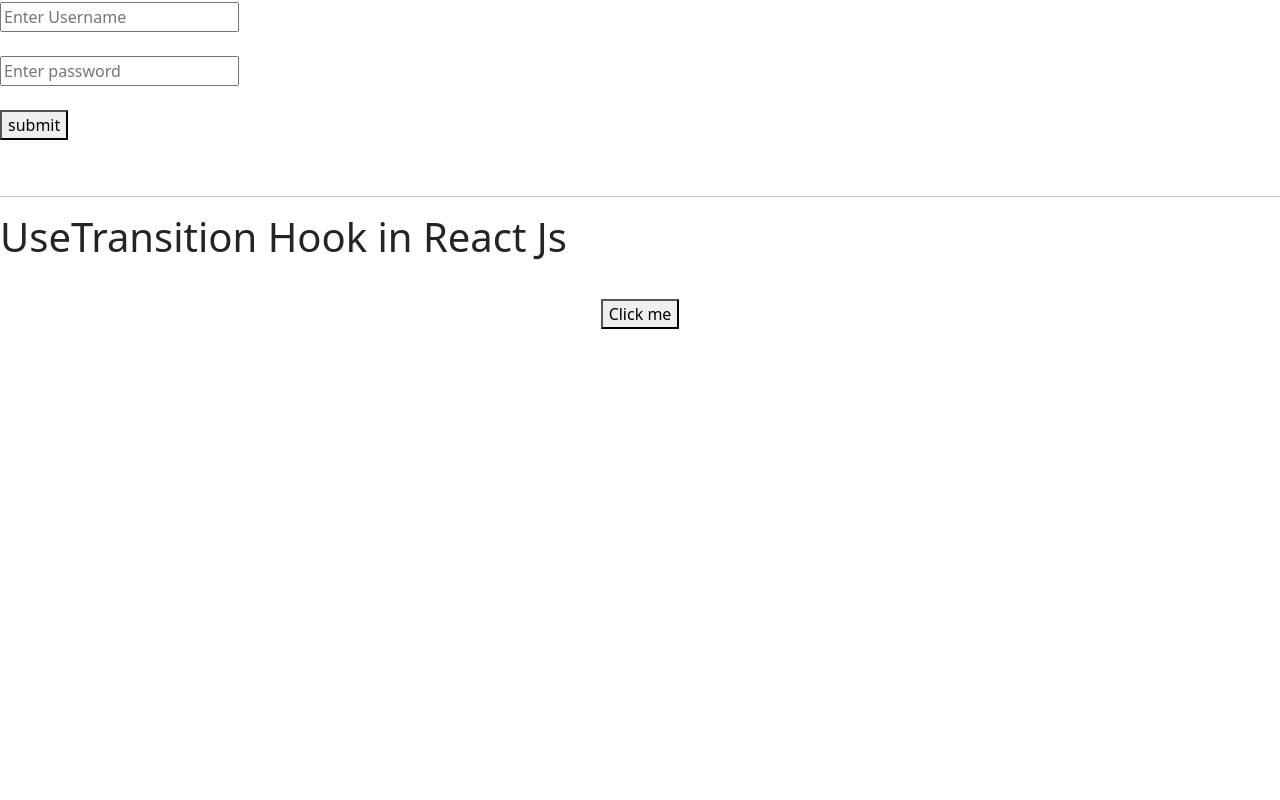
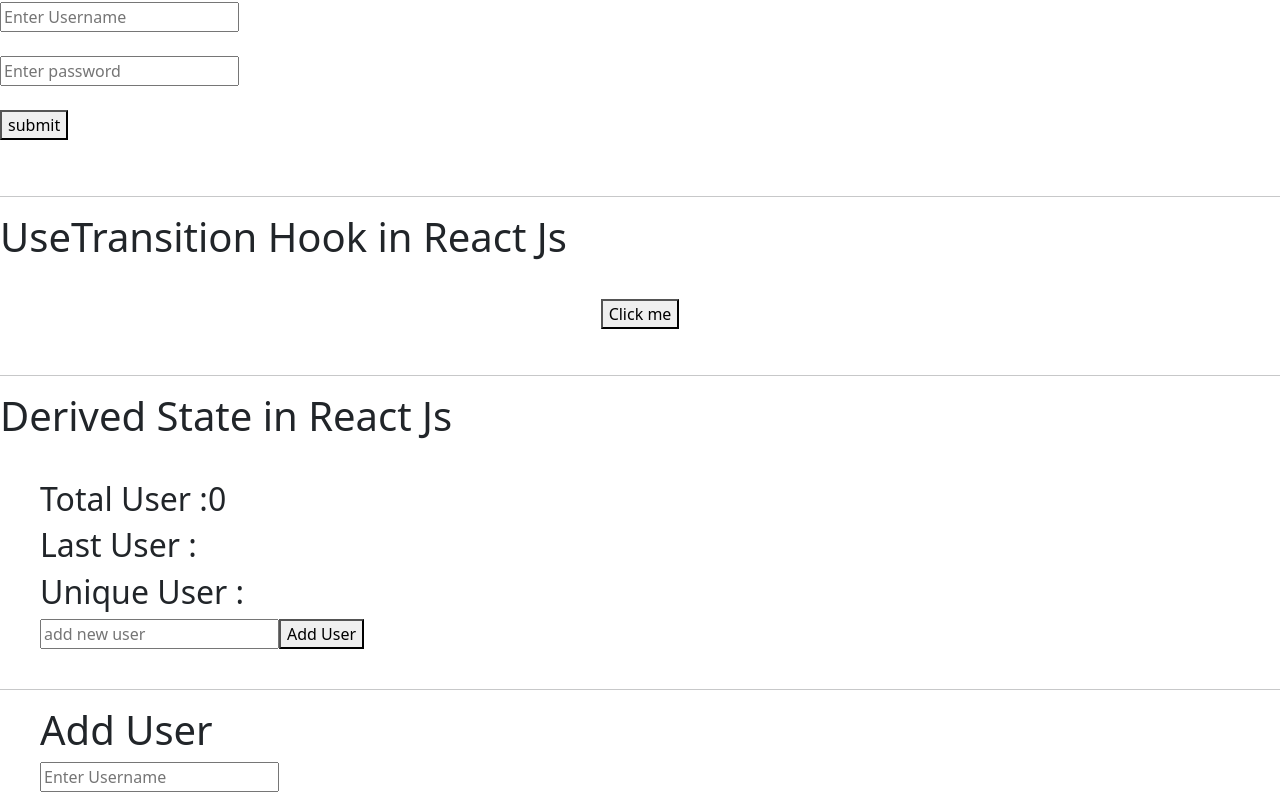
Before and after one commit to prachipundir29/react-project, a React app in the folder basic-react-practice/react-blog2/: page / in a window 1280 px wide. Shown: the part 6028-6828 px from the top of the page. Before the commit the page ends 6387 px from the top, so only its background shows below. Built offline with nearby package versions, Linux system fonts and the light colour scheme; the HTML template or start-up script is replaced by a standard one.

Commit message:
Lifting State Up

```diff
--- a/basic-react-practice/react-blog2/src/App.jsx
+++ b/basic-react-practice/react-blog2/src/App.jsx
@@ -15,6 +15,8 @@ import ParentComponent from "./Components/ParentComponent.jsx";
 import PforwardRef from "./Components/PforwardRef.jsx";
 import UseFormStatusHook from "./Components/UseFormStatus.jsx";
 import UseTransitionHook from "./Components/UseTransition.jsx";
+import DerivedState from "./Components/DerivedState.jsx";
+import LiftingState from "./Components/LiftingState.jsx";
 
 function App() {
   //Input Value
@@ -353,6 +355,14 @@ function App() {
       <hr />
       {/* 27. React UseTransition Hook in React Js */}
       <UseTransitionHook />
+
+      <hr />
+      {/* 28. React Memo Hook in React Js */}
+      <DerivedState />
+
+      <hr />
+      {/* 29. React Lifting State Up */}
+      <LiftingState />
     </>
   );
 }
--- /dev/null
+++ b/basic-react-practice/react-blog2/src/Components/AddUser.jsx
@@ -0,0 +1,14 @@
+
+function AddUser({setUser}){
+
+    return(
+        <>
+        <div style={{marginLeft:"40px"}}>
+        <h1>Add User</h1>
+        <input type="text" onChange={(event)=>setUser(event.target.value)} placeholder="Enter Username" />
+        </div>
+        </>
+    )
+}
+
+export default AddUser
--- /dev/null
+++ b/basic-react-practice/react-blog2/src/Components/DerivedState.jsx
@@ -0,0 +1,39 @@
+import React, { useState } from 'react'
+
+const DerivedState = () => {
+
+    const [users, setUsers] = useState([]);
+    const [user, setUser]  = useState('')
+
+    const handleUsers = () => {
+        setUsers([...users,user])
+    }
+     // Derived State
+    const total = users.length;
+    const lastUser = users[users.length -1]
+    const uniqueUser = [...new Set(users)]
+
+  return (
+    <>
+      <h1>Derived State in React Js</h1>
+
+      <div style={{margin:"40px", alignItems: "center", justifyContent:"space-between"}}>
+        <h2>Total User :{total} </h2>
+        <h2>Last User : {lastUser}</h2>
+        <h2>Unique User : {uniqueUser}</h2>
+      <input type="text" onChange={(event)=>setUser(event.target.value)} placeholder='add new user' />
+      <button onClick={handleUsers}>Add User</button>
+
+        {
+        users.map((item, index) => (
+            <h4 key={index}>{item}</h4>
+        ))
+      }
+      </div>
+
+
+    </>
+  )
+}
+
+export default DerivedState
--- /dev/null
+++ b/basic-react-practice/react-blog2/src/Components/DisplayUser.jsx
@@ -0,0 +1,9 @@
+function DisplayUser({user}){
+    return(
+        <>
+        <h3 style={{marginLeft:"40px"}}>{user}</h3>
+        </>
+    )
+}
+
+export default DisplayUser
--- /dev/null
+++ b/basic-react-practice/react-blog2/src/Components/LiftingState.jsx
@@ -0,0 +1,16 @@
+import React from 'react'
+import { useState } from "react"
+import AddUser from './AddUser'
+import DisplayUser from './DisplayUser'
+
+const LiftingState = () => {
+   const [user, setUser] = useState("")
+  return (
+    <>
+      <AddUser setUser={setUser} />
+      <DisplayUser user={user} />
+    </>
+  )
+}
+
+export default LiftingState
```
